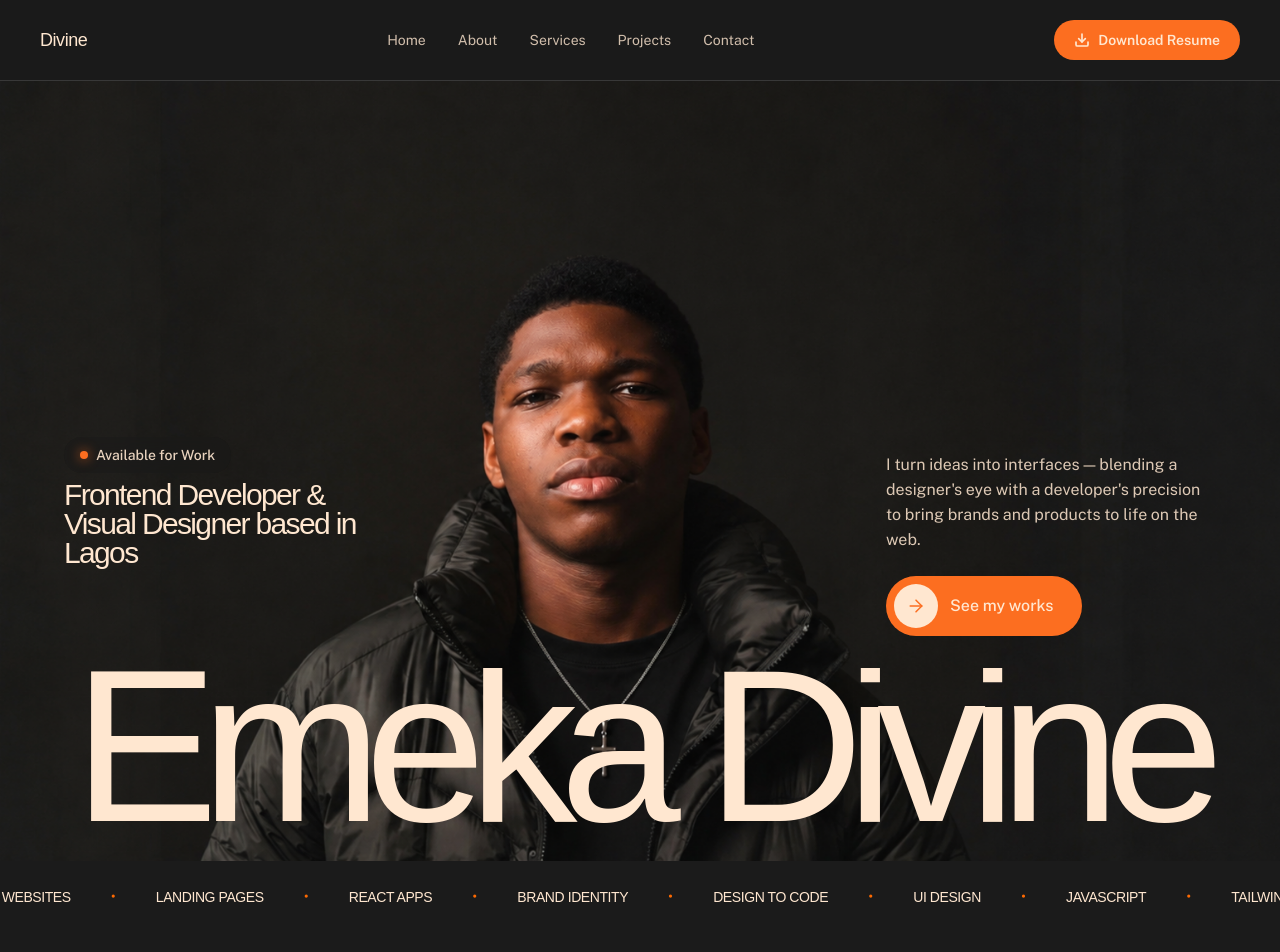
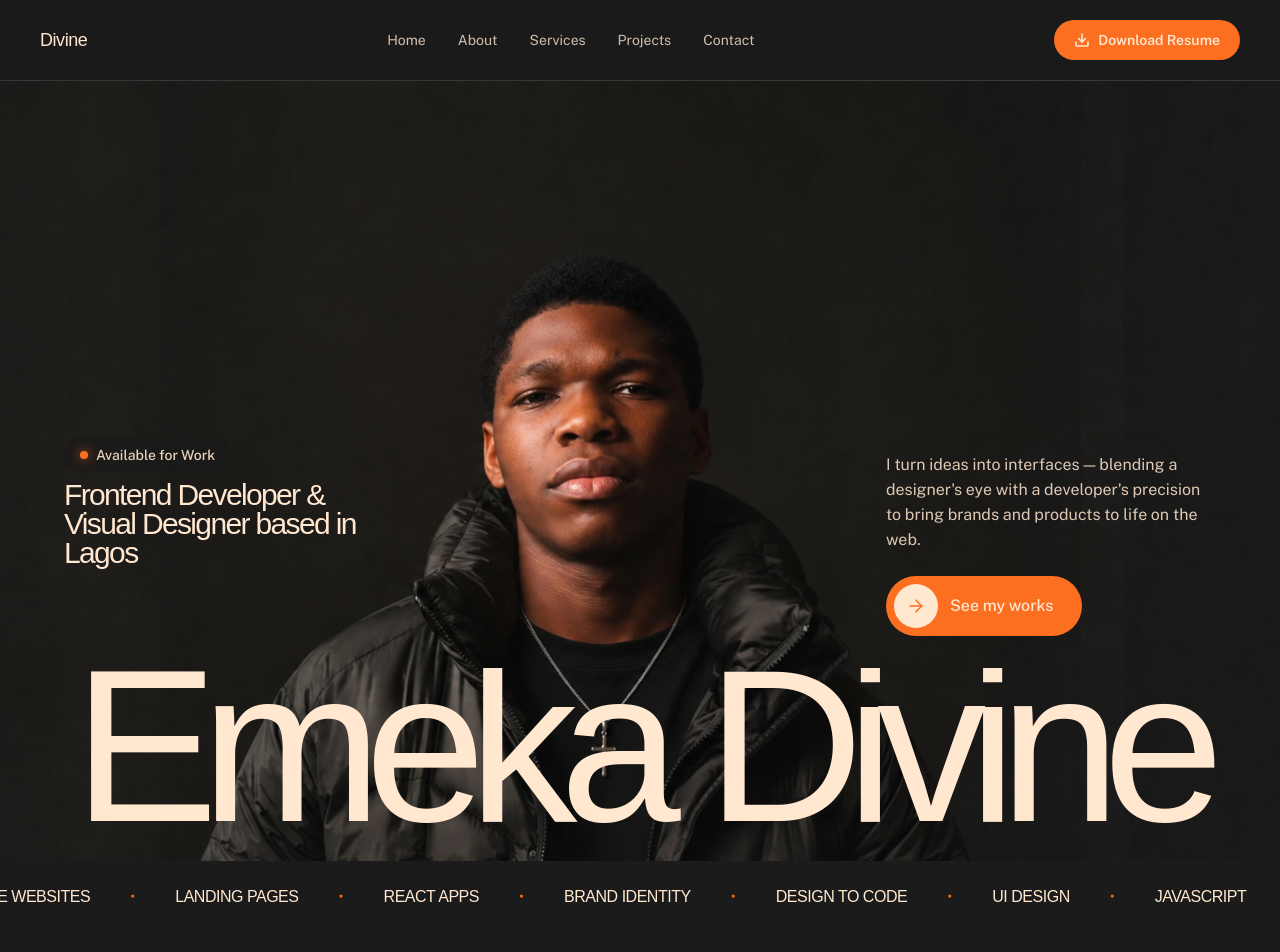
Before and after one commit to emeka-divine-exe/emeka-divine, a React (Vite) app: page / in a window 1280 px wide. Shown: the top 952 px of the page. Built offline with nearby package versions, Linux system fonts and the light colour scheme.

Commit message:
Change md text size from normal to base

```diff
--- a/src/components/Marquee.jsx
+++ b/src/components/Marquee.jsx
@@ -35,7 +35,7 @@ export default function Marquee() {
                 font-display
                 whitespace-nowrap
                 text-sm
-                md:text-normal
+                md:text-base
                 text-cream
                 font-medium
                 tracking-[-0.03em]
```
